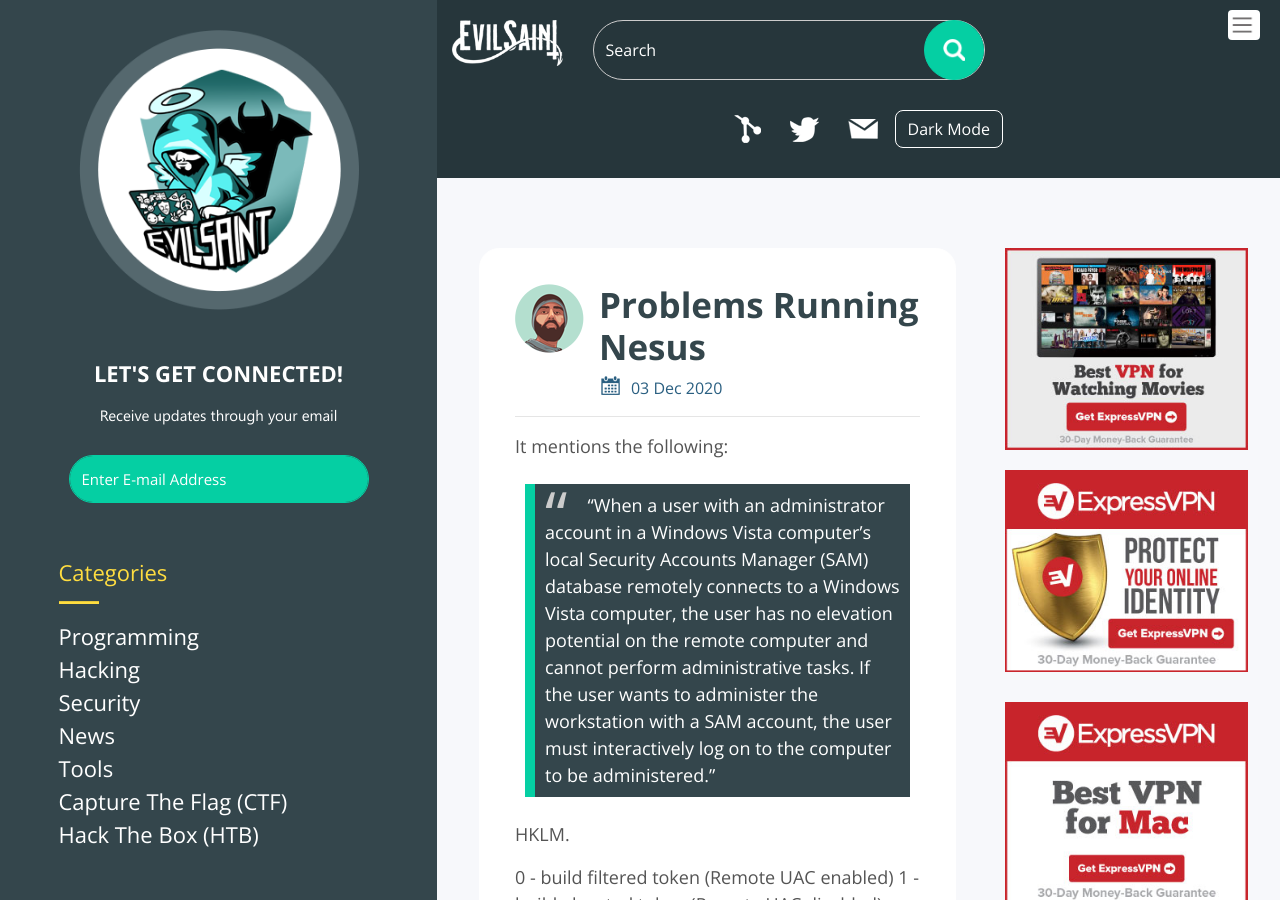
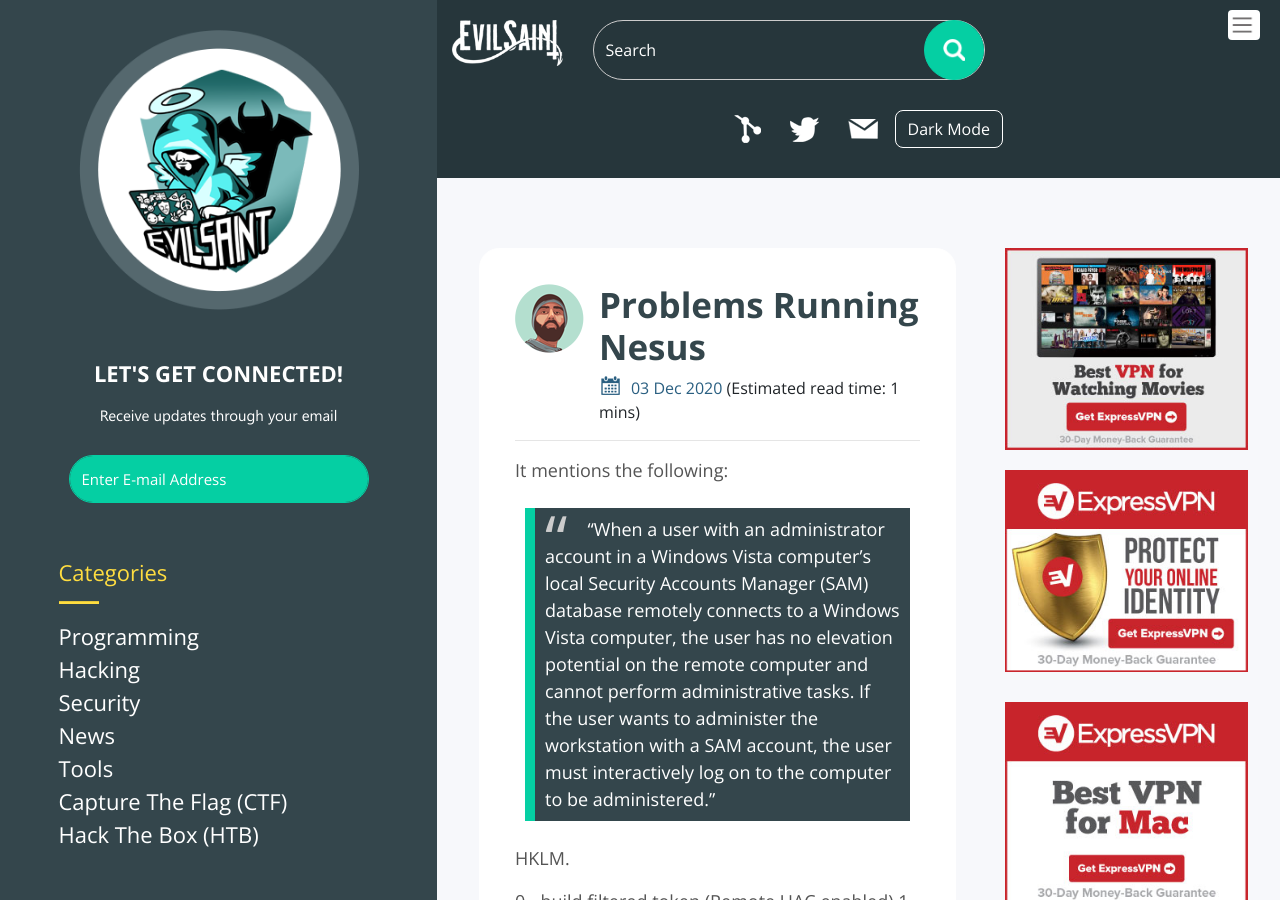
Before and after one commit to cleverberry/evilsaint, a Jekyll site: the page built from _posts/2020-12-03-problems-running-nessus.md, in a window 1280 px wide and 900 px high. Built offline with Jekyll 4.4.1, drawn with Linux system fonts in a browser that asks for light colours; nearby versions of some CDN libraries; a style sheet for code colours, icons or effects is not loaded.

Commit message:
Add estimated read time.

```diff
--- a/_layouts/post.html
+++ b/_layouts/post.html
@@ -7,6 +7,7 @@ layout: inner
     <div class="col topic-heading-col">
       <h3 class="topic-heading">{{ page.title }}</h3>
       <span class="card-date">{{ page.date | date_to_string }}</span>
+      <span class="card-text">{% assign words = content | number_of_words %}(Estimated read time: {{ words | divided_by:180 }} mins)</span>
     </div>
   </div>
   <hr>
```
